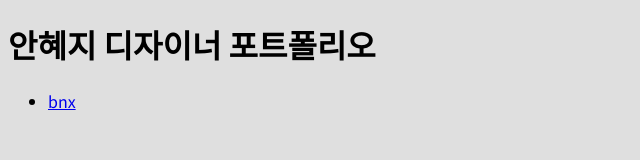
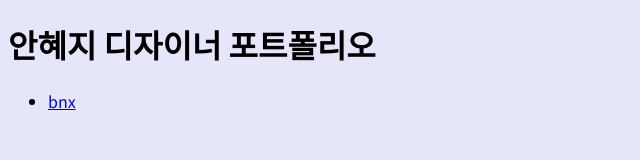
Before and after one commit to An-hj/pf, a plain HTML site: page index.html in a window 1280 px wide. Shown: the whole page, without its empty margins (0-640 px from the left). Drawn offline with Linux system fonts and the light colour scheme.

Commit message:
배경 변경

```diff
--- a/index.html
+++ b/index.html
@@ -13,7 +13,7 @@
         }
 
         body {
-            background-color: #dfdfdf;
+            background-color: lavender;
         }
     </style>
 </head>
```
